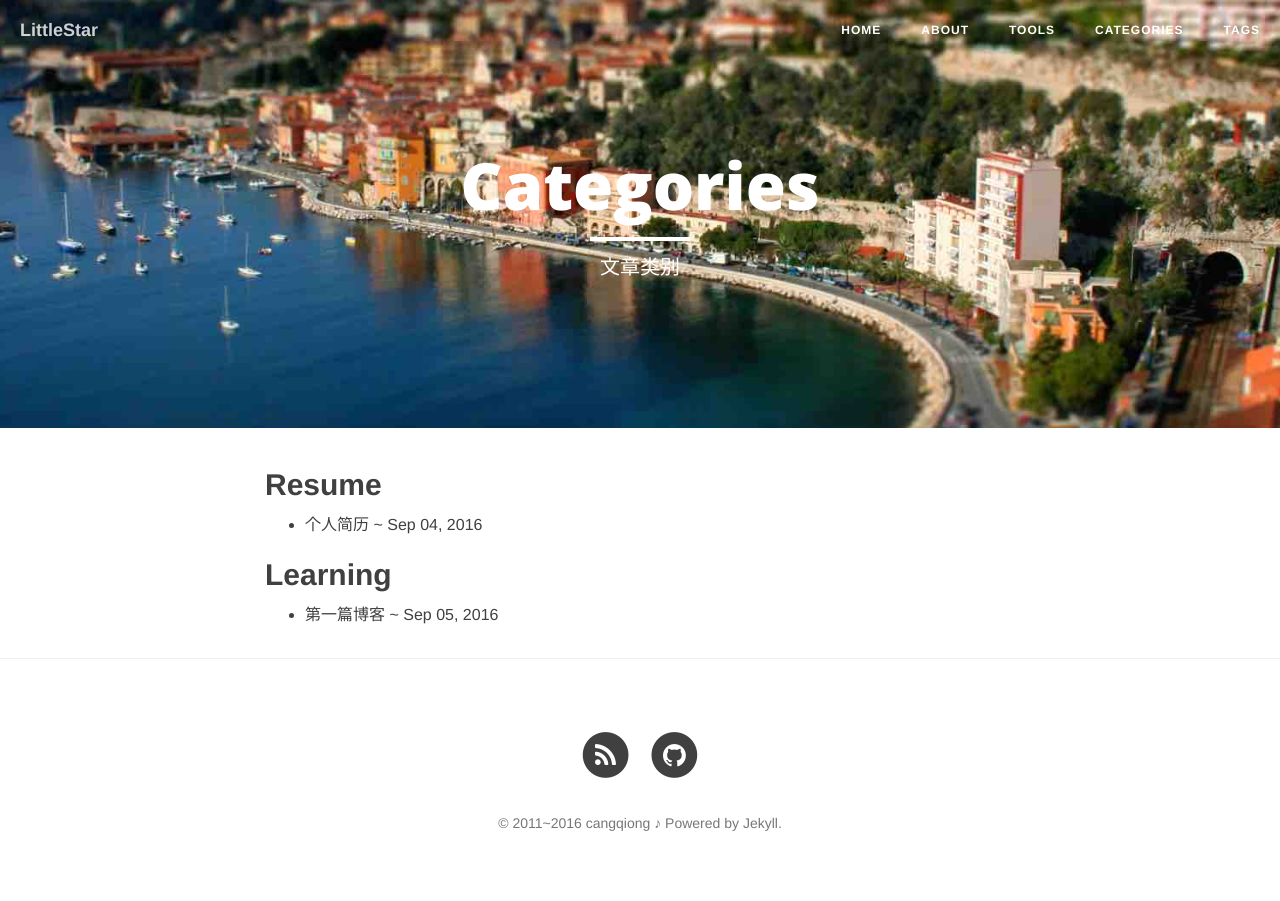
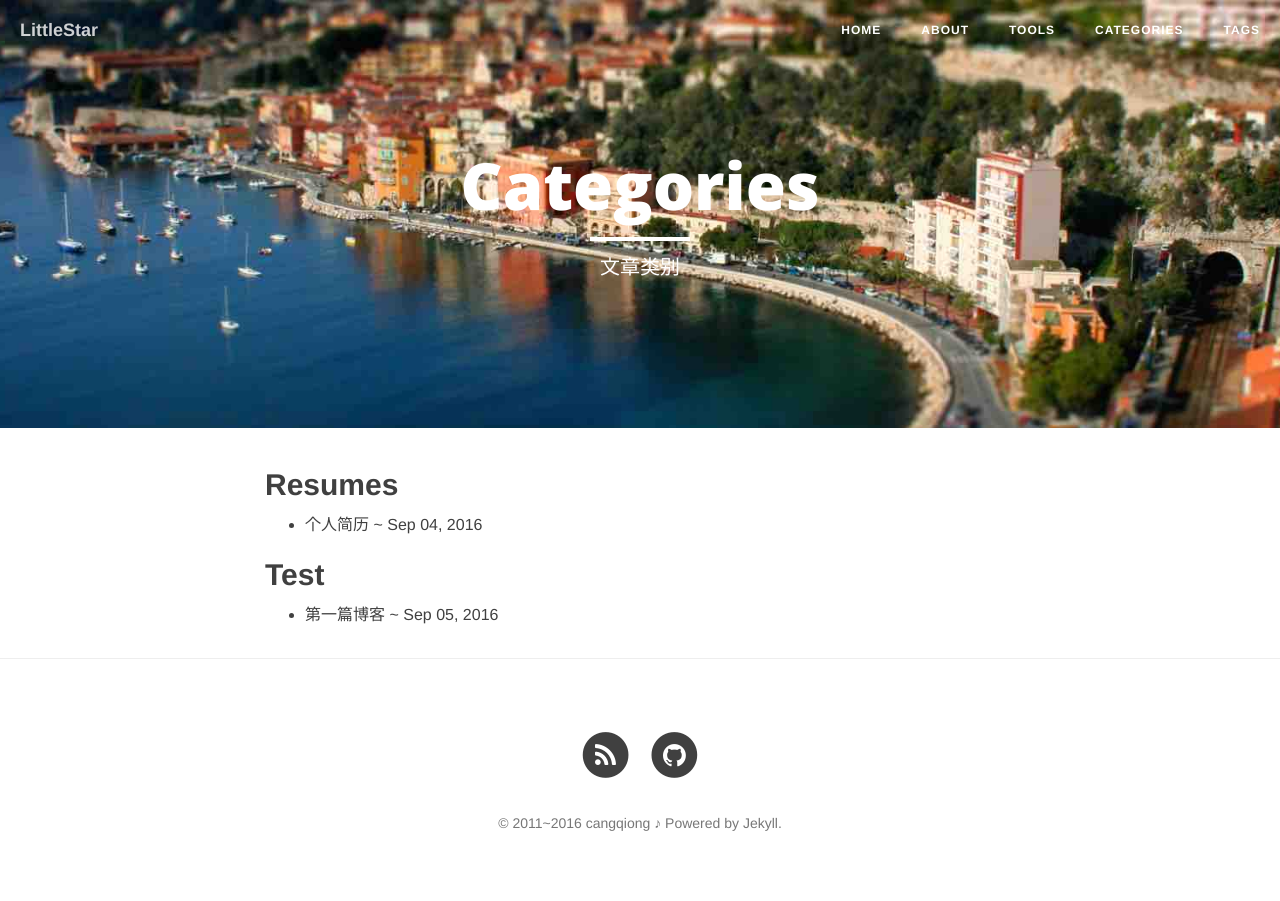
Before and after one commit to cangqiong/cangqiong.github.io, a Jekyll site: the page built from categories.html, in a window 1280 px wide. Built offline with Jekyll 4.4.1, drawn with Linux system fonts in a browser that asks for light colours; nearby versions of some CDN libraries.

Commit message:
修改简历

```diff
--- a/_posts/2016-09-04-resume.md
+++ b/_posts/2016-09-04-resume.md
@@ -1,7 +1,7 @@
 ---
 layout: index
 title: 个人简历
-categories: [resume]
+categories: [resumes]
 description: 我的最新简历
 ---
 
--- a/_posts/2016-09-05-first-blog-in-github.md
+++ b/_posts/2016-09-05-first-blog-in-github.md
@@ -1,8 +1,8 @@
 ---
 layout: post
 title: 第一篇博客
-categories: [learning]
-tags: [github, Talk]
+categories: [test]
+tags: [github, markdown]
 description: 在github上的第一篇博客
 ---
 
```
